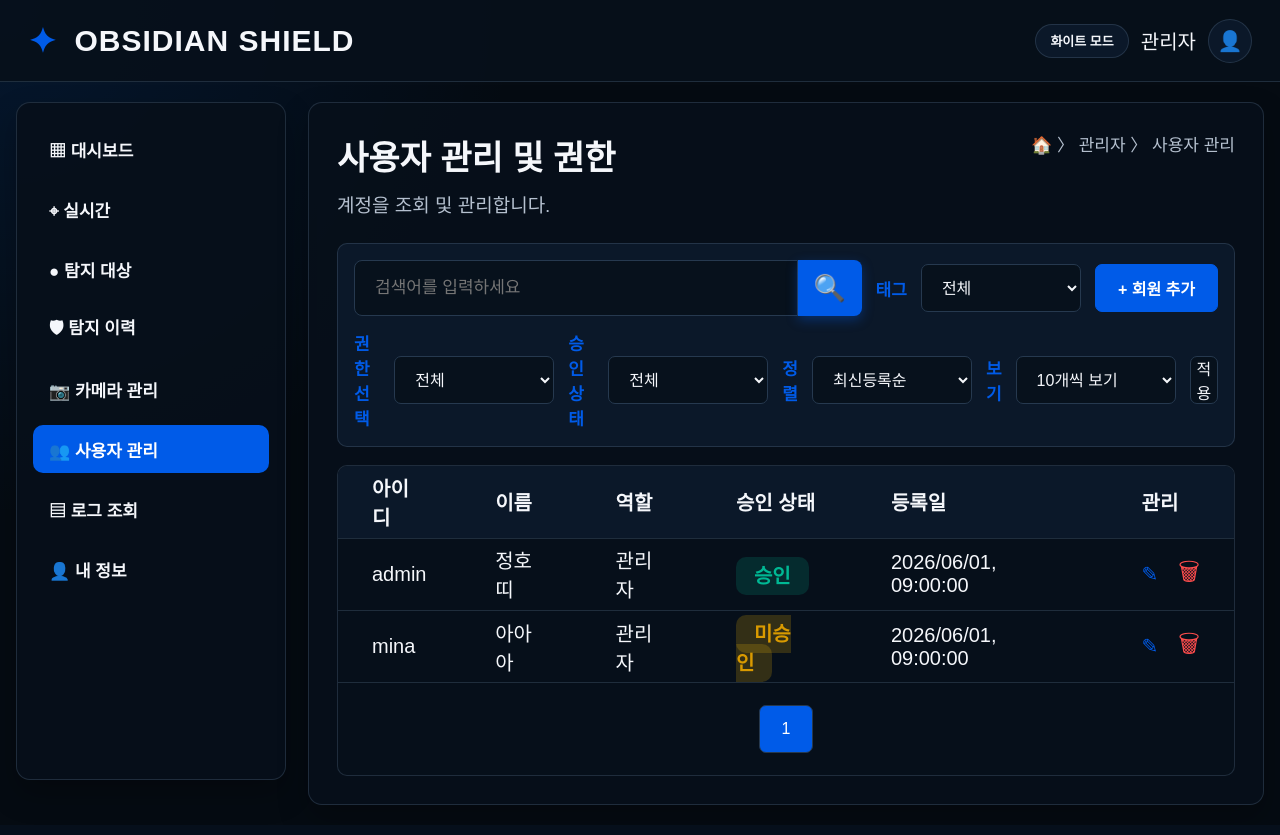
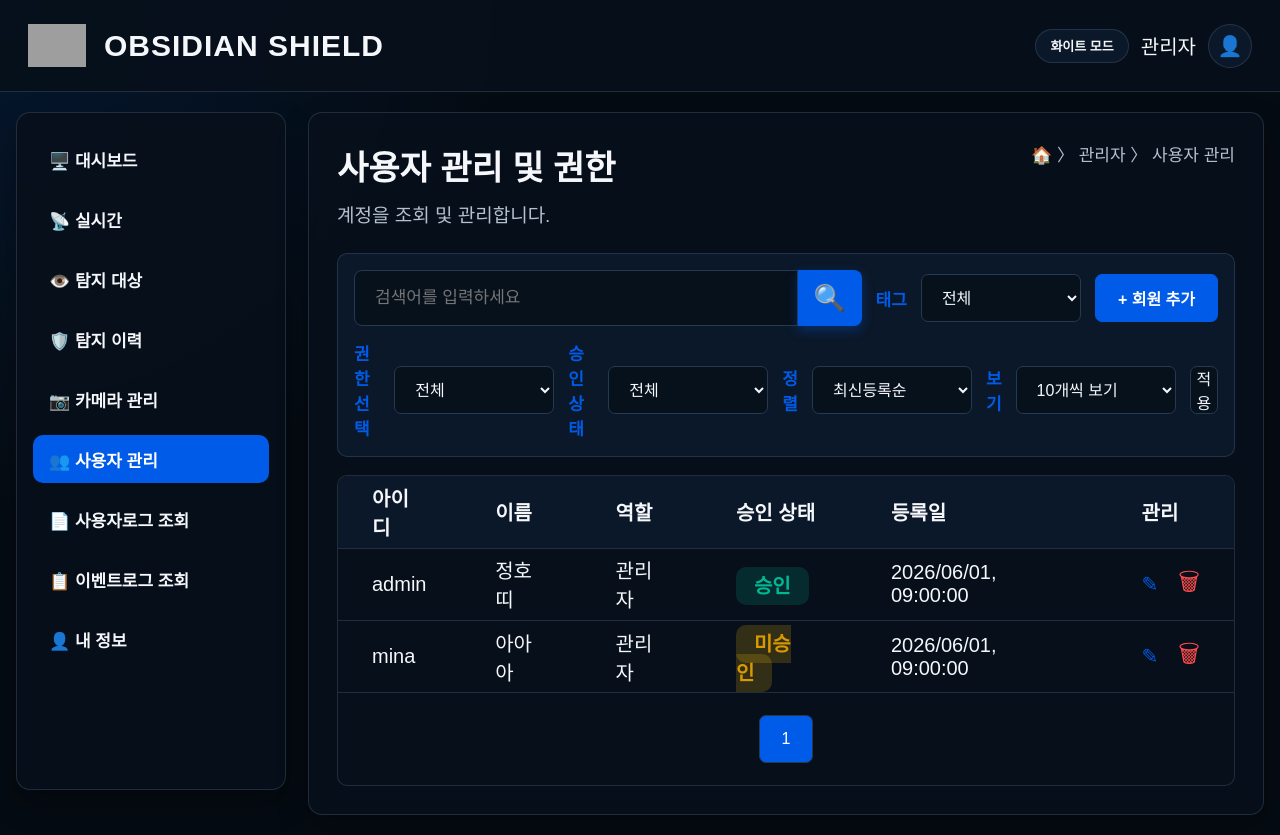
Before and after one commit to Kanabig/obsidian-shield, a Flask app: page /member/list in a window 1280 px wide. Before the commit the page ends 812 px from the top, so only its background shows below. Run offline with Flask 3, Linux system fonts and the light colour scheme; some libraries are stand-ins or nearby versions; grey boxes are pictures that could not be loaded.

Commit message:
add obsidian shield svg

```diff
--- a/app/static/css/system/topbar.css
+++ b/app/static/css/system/topbar.css
@@ -1,5 +1,5 @@
 .top_header {
-    min-height: 82px;
+    min-height: 92px;
     padding: 0 28px;
     display: flex;
     justify-content: space-between;
@@ -17,8 +17,14 @@
 
 .logo {
     color: var(--system-blue);
-    font-size: 34px;
-    font-weight: bold;
+    background: transparent;
+}
+
+.logo img {
+    width: 58px;
+    height: 58px;
+    display: block;
+    object-fit: contain;
 }
 
 .brand h1 {
@@ -61,3 +67,15 @@
     border-color: var(--system-blue);
     color: var(--system-blue);
 }
+
+.system_logo {
+    display: flex;
+    align-items: center;
+    gap: 10px;
+}
+
+.system_logo img {
+    width: 36px;
+    height: 36px;
+    display: block;
+}
--- a/app/templates/includes/system_sidebar.html
+++ b/app/templates/includes/system_sidebar.html
@@ -1,12 +1,13 @@
 <aside class="sidebar">
     <nav>
-        <a href="#">▦ 대시보드</a>
-        <a href="#">⌖ 실시간</a>
-        <a href="#">● 탐지 대상</a>
-        <a href="#">🛡 탐지 이력</a>
+        <a href="#">🖥️ 대시보드</a>
+        <a href="#">📡 실시간</a>
+        <a href="#">👁️ 탐지 대상</a>
+        <a href="#">🛡️ 탐지 이력</a>
         <a href="#">📷 카메라 관리</a>
         <a class="active" href="/member/list">👥 사용자 관리</a>
-        <a href="#">▤ 로그 조회</a>
+        <a href="#">📄 사용자로그 조회</a>
+        <a href="#">📋 이벤트로그 조회</a>
         <a href="#">👤 내 정보</a>
     </nav>
 </aside>
--- a/app/templates/includes/system_topbar.html
+++ b/app/templates/includes/system_topbar.html
@@ -1,6 +1,6 @@
 <header class="top_header">
     <div class="brand">
-        <div class="logo">✦</div>
+        <div class="logo"><img src="{{ url_for('static', filename='img/obsidian_shield.svg') }}" alt="Obsidian Shield"></div>
         <h1>OBSIDIAN SHIELD</h1>
     </div>
 
```
Also changed, not shown: app/static/img/obsidian_shield.svg (added).
